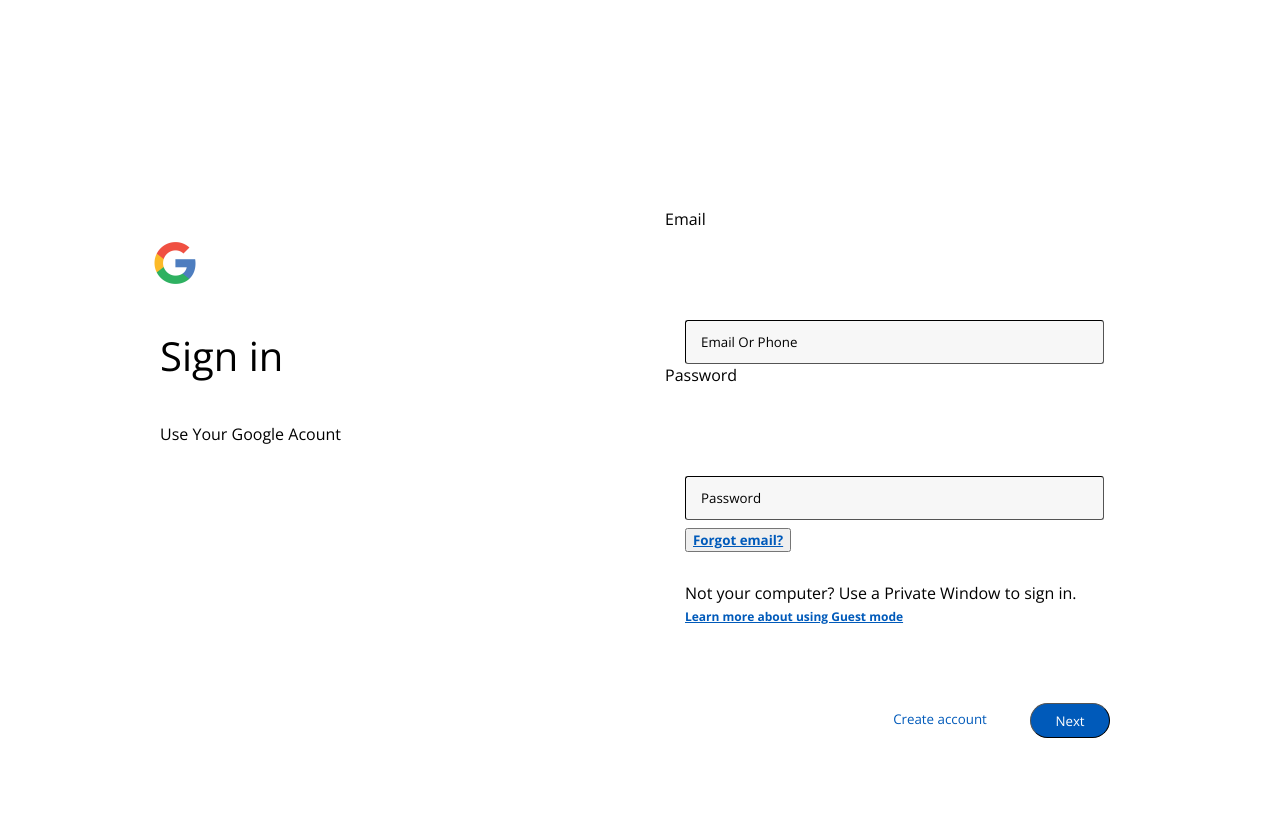
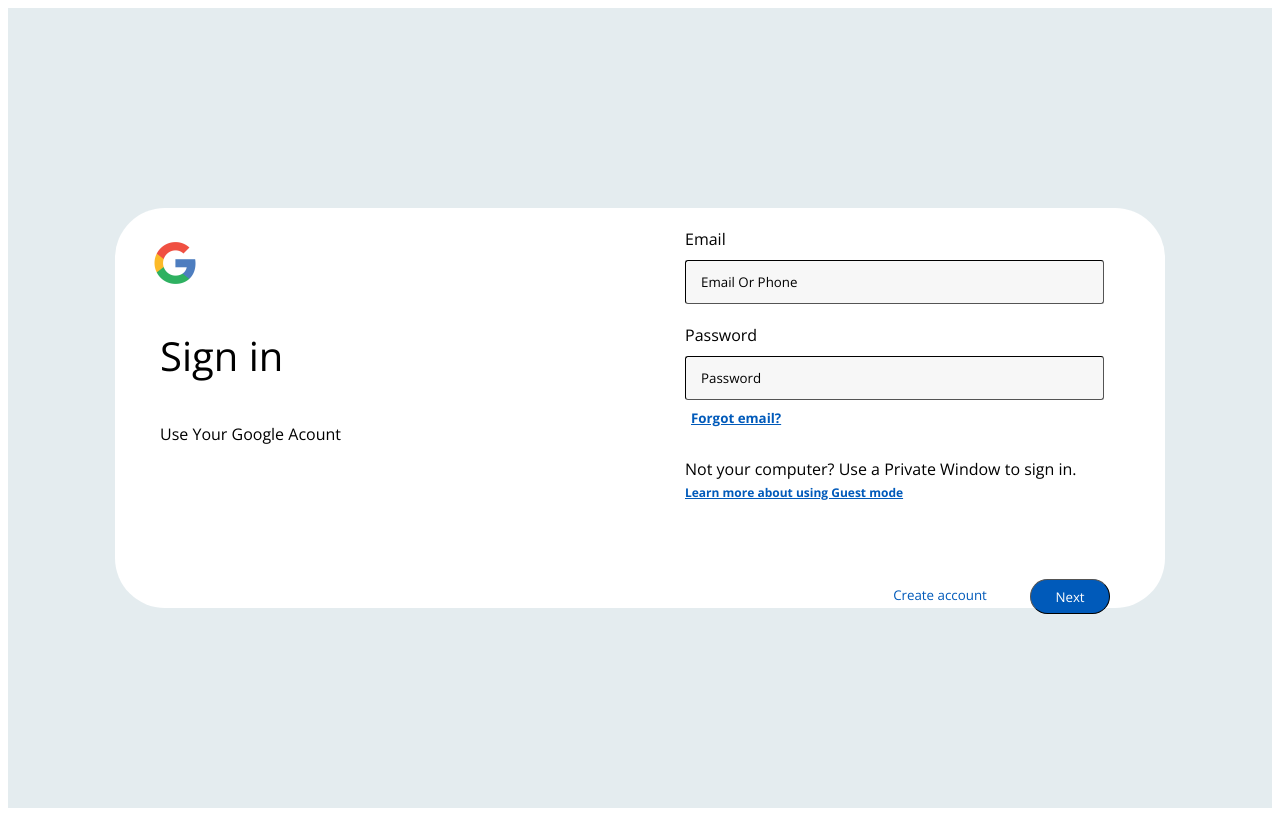
Before and after one commit to Priyanshumg/GoogleKeepCloneProjectNS, an Angular app: page /login in a window 1280 px wide. Built offline with nearby package versions, Linux system fonts and the light colour scheme.

Commit message:
[Priyanshu] Add: Added styling for the login html template

```diff
--- a/src/app/components/login-page/login-page.component.scss
+++ b/src/app/components/login-page/login-page.component.scss
@@ -8,19 +8,13 @@
     color: black;
 }
 
-body
-{
-    /* background-color: #232527; */
-    background-color: #e4ecef;
-}
-
-
 .Layout-container {
     display: flex;
     justify-content: center;
     align-items: center;
     height: 100vh;
     overflow: hidden;
+    background-color: #e4ecef;
 }
 
 .Layout {
@@ -67,9 +61,19 @@
     margin-right: 30px;
 }
 
+.EmailInputDiv
+{
+  margin-top: 20px;
+}
+
+.EmailLabel,.PasswordLabel
+{
+  margin-left: 20px;
+}
+
 .EmailInput
 {
-    margin-top: 90px;
+    margin-top: 10px;
     margin-left: 20px;
     width: 400px;
     height: 40px;
@@ -91,6 +95,12 @@
     margin-top: 8px;
     margin-left: 20px;
     font-size: 12px;
+}
+
+.ForgetEmailButton
+{
+  background-color: white;
+  border-width: 0px;
 }
 
 .NotYourComputer
```
